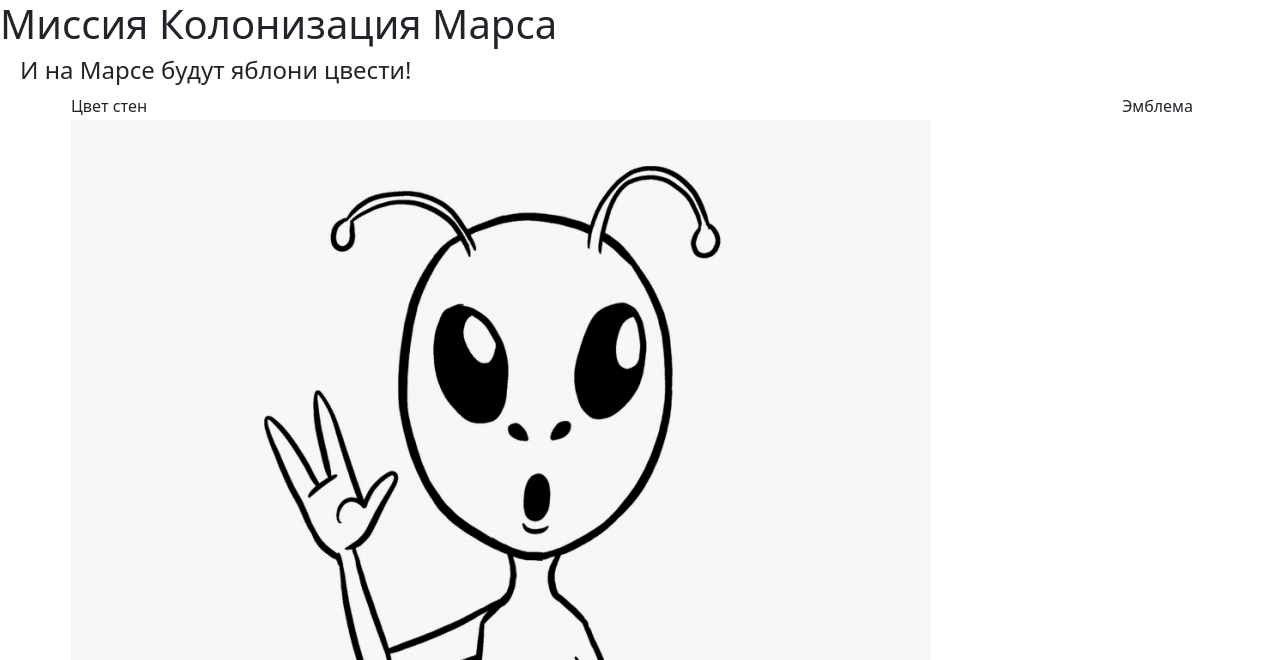
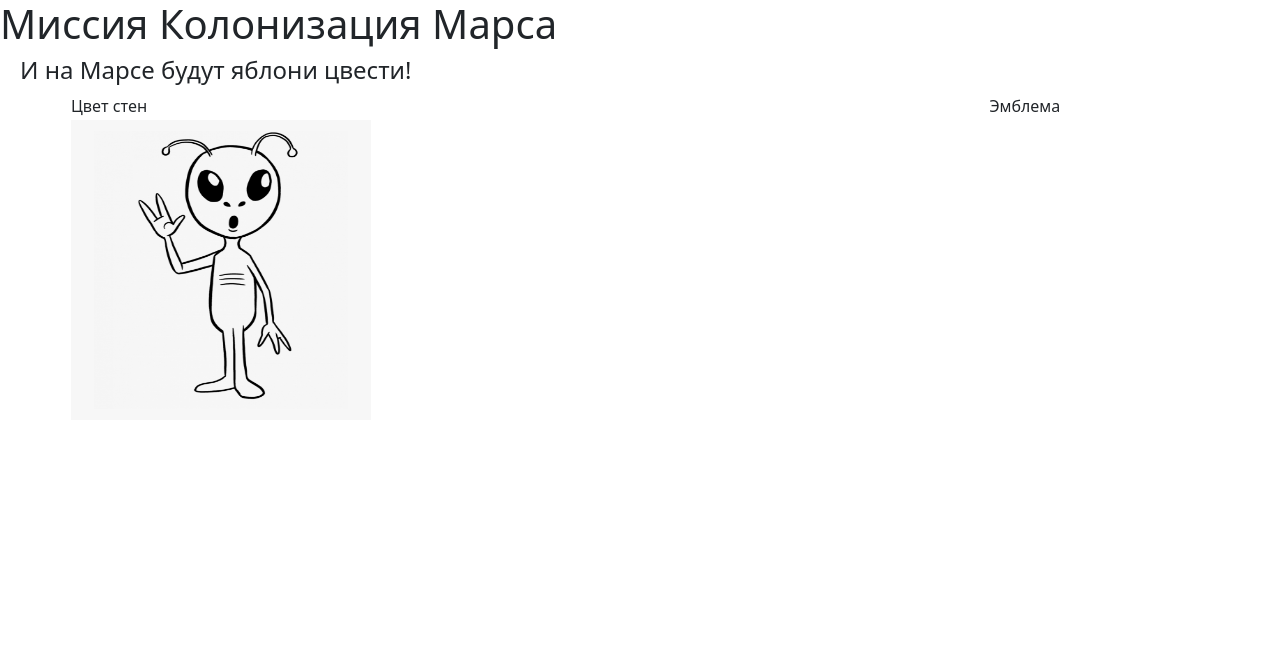
Before and after one commit to bekov001/flask, a Flask app: page /table/1/1 in a window 1280 px wide. Shown: the top 660 px of the page. After the commit the page ends 400 px from the top, so only its background shows below. Run offline with Flask 2, Linux system fonts and the light colour scheme.

Commit message:
инопланетянин

```diff
--- a/templates/answer.html
+++ b/templates/answer.html
@@ -10,20 +10,20 @@
         <tr>
             {% if sex == 'female' %}
 
-            <td style="width: 300px;"><div id="rectangle_female"></div></td>
+            <td><div id="rectangle_female"></div></td>
 
             {% endif %}
             {% if sex=='male' %}
 
-            <td  style="width: 300px;"><div id="rectangle_male"></div></td>
+            <td ><div id="rectangle_male"></div></td>
             {% endif %}
             {% if age >= 21 %}
 
-            <td><img src="/static/img/old.png" alt="Фото"></td>
+            <td><img src="/static/img/old.png" alt="Фото" style="width: 300px; height: 300px;"></td>
             {% endif %}
             {% if age < 21 %}
 
-            <td><img src="/static/img/young.png" alt="Фото"></td>
+            <td><img src="/static/img/young.png" alt="Фото" style="width: 300px; height: 300px;"></td>
 
             {% endif %}
         </tr>
```
